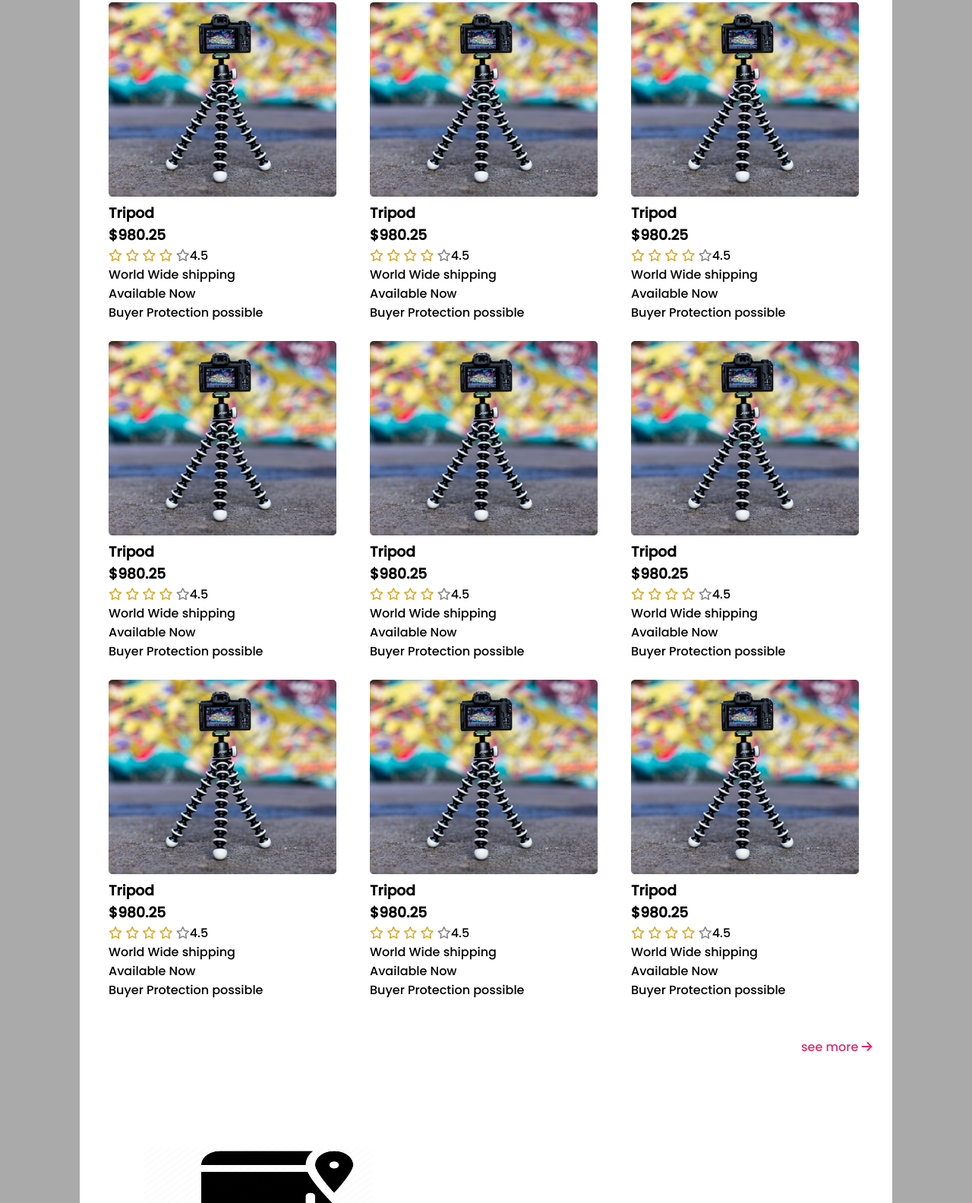
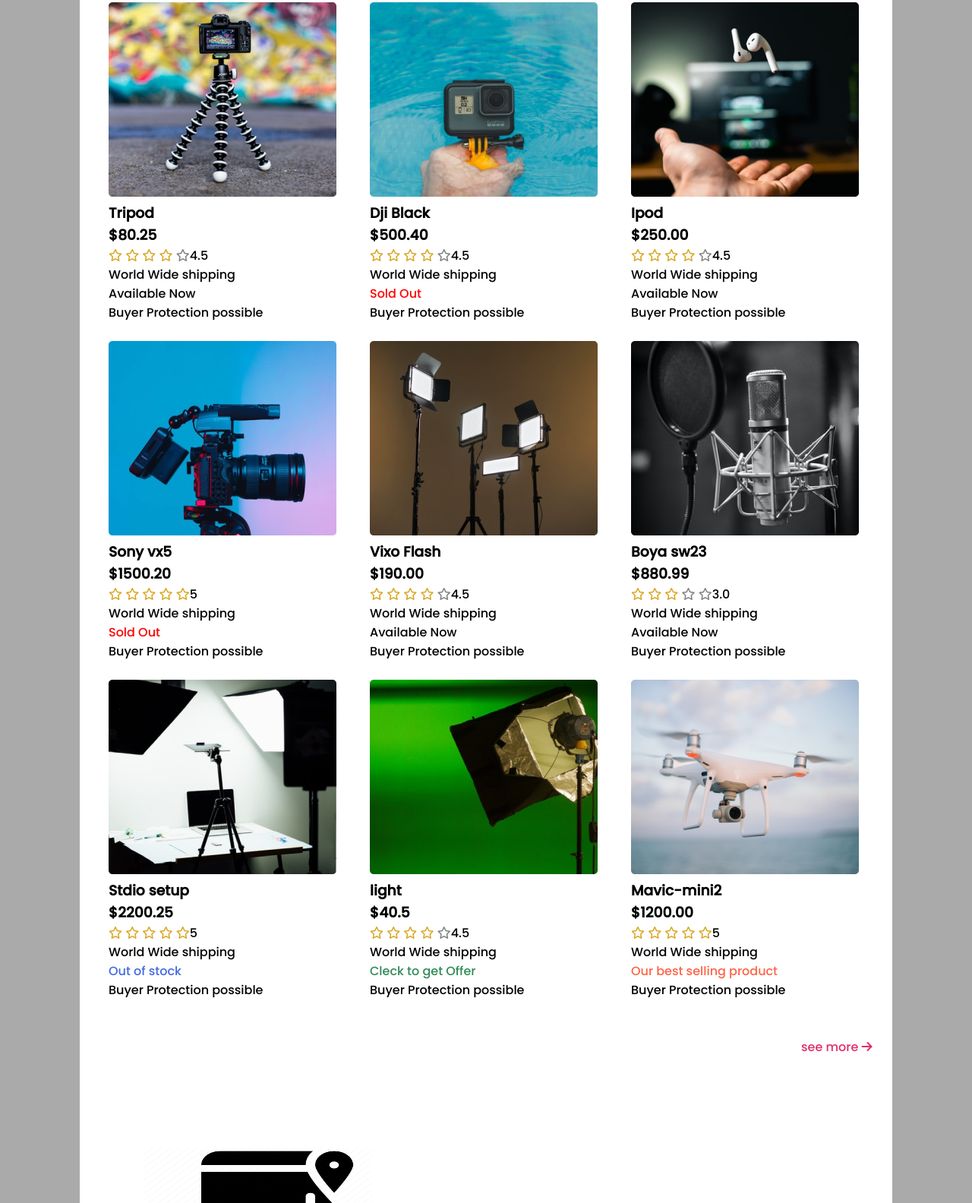
Before and after one commit to Mahamudul5/gear-assignment-2, a plain HTML site: page index.html in a window 1280 px wide. Shown: the part 486-2070 px from the top of the page at 76% size. Drawn offline with Linux system fonts and the light colour scheme; files whose address does not match are found by name.

Commit message:
max fixed

```diff
--- a/index.html
+++ b/index.html
@@ -29,16 +29,19 @@
                 <div class="header-anima">
                     <h1>Start your Journey as</h1>
                     <h1>Influencer </h1>
-                    <p>Lorem ipsum dolor sit amet, consectetur adipisicing elit. Earum natus sunt voluptas fugiat labore
-                        minima mollitia nihil eaque expe</p><br>
-                    <a class="button" href="#">prebook now <i class="fas fa-arrow-right"></i></a>
+                    <p>No matter what scenario you being to,know that you have already taken your first step in the
+                        journey to becoming an influencer.Now,here's how you are going to continue and soar higher. </p>
+                    <br>
+                    <a class="button" href="#">Prebook now <i class="fas fa-arrow-right"></i></a>
+                    <br>
                 </div>
                 <div class="header-photo">
                     <img src="images/main-camera.png" alt="">
                 </div>
             </div>
+            <hr>
             <!-- logo section start  -->
-            <hr>
+
             <div class="logoes">
                 <div class="logo">
                     <img src="logos/Ebay.svg" alt="">
@@ -70,7 +73,7 @@
                     <img src="images/tripod.png" alt="">
                     <div class="name">
                         <h3>Tripod</h3>
-                        <h3>$980.25</h3>
+                        <h3>$80.25</h3>
                     </div>
                     <div class="info">
                         <div class="star">
@@ -89,10 +92,32 @@
                     </div>
                 </div>
                 <div class="product">
-                    <img src="images/tripod.png" alt="">
+                    <img src="images/action.png" alt="">
                     <div class="name">
-                        <h3>Tripod</h3>
-                        <h3>$980.25</h3>
+                        <h3>Dji Black</h3>
+                        <h3>$500.40</h3>
+                    </div>
+                    <div class="info">
+                        <div class="star">
+                            <i class="far fa-star fill"></i>
+                            <i class="far fa-star fill"></i>
+                            <i class="far fa-star fill"></i>
+                            <i class="far fa-star fill"></i>
+                            <i class="far fa-star emty"></i>
+                        </div>
+                        <p>4.5</p>
+                    </div>
+                    <div class="description">
+                        <p>World Wide shipping</p>
+                        <p style="color: red;">Sold Out</p>
+                        <p>Buyer Protection possible</p>
+                    </div>
+                </div>
+                <div class="product">
+                    <img src="images/airpod.png" alt="">
+                    <div class="name">
+                        <h3>Ipod</h3>
+                        <h3>$250.00</h3>
                     </div>
                     <div class="info">
                         <div class="star">
@@ -111,10 +136,32 @@
                     </div>
                 </div>
                 <div class="product">
-                    <img src="images/tripod.png" alt="">
+                    <img src="images/camera.png" alt="">
                     <div class="name">
-                        <h3>Tripod</h3>
-                        <h3>$980.25</h3>
+                        <h3>Sony vx5</h3>
+                        <h3>$1500.20</h3>
+                    </div>
+                    <div class="info">
+                        <div class="star">
+                            <i class="far fa-star fill"></i>
+                            <i class="far fa-star fill"></i>
+                            <i class="far fa-star fill"></i>
+                            <i class="far fa-star fill"></i>
+                            <i class="far fa-star fill"></i>
+                        </div>
+                        <p>5</p>
+                    </div>
+                    <div class="description">
+                        <p>World Wide shipping</p>
+                        <p style="color: red;">Sold Out</p>
+                        <p>Buyer Protection possible</p>
+                    </div>
+                </div>
+                <div class="product">
+                    <img src="images/lights.png" alt="">
+                    <div class="name">
+                        <h3>Vixo Flash</h3>
+                        <h3>$190.00</h3>
                     </div>
                     <div class="info">
                         <div class="star">
@@ -133,10 +180,54 @@
                     </div>
                 </div>
                 <div class="product">
-                    <img src="images/tripod.png" alt="">
+                    <img src="images/mic.png" alt="">
                     <div class="name">
-                        <h3>Tripod</h3>
-                        <h3>$980.25</h3>
+                        <h3>Boya sw23</h3>
+                        <h3>$880.99</h3>
+                    </div>
+                    <div class="info">
+                        <div class="star">
+                            <i class="far fa-star fill"></i>
+                            <i class="far fa-star fill"></i>
+                            <i class="far fa-star fill"></i>
+                            <i class="far fa-star emty"></i>
+                            <i class="far fa-star emty"></i>
+                        </div>
+                        <p>3.0</p>
+                    </div>
+                    <div class="description">
+                        <p>World Wide shipping</p>
+                        <p>Available Now</p>
+                        <p>Buyer Protection possible</p>
+                    </div>
+                </div>
+                <div class="product">
+                    <img src="images/setup.png" alt="">
+                    <div class="name">
+                        <h3>Stdio setup</h3>
+                        <h3>$2200.25</h3>
+                    </div>
+                    <div class="info">
+                        <div class="star">
+                            <i class="far fa-star fill"></i>
+                            <i class="far fa-star fill"></i>
+                            <i class="far fa-star fill"></i>
+                            <i class="far fa-star fill"></i>
+                            <i class="far fa-star fill"></i>
+                        </div>
+                        <p>5</p>
+                    </div>
+                    <div class="description">
+                        <p>World Wide shipping</p>
+                        <p style="color: royalblue;">Out of stock</p>
+                        <p>Buyer Protection possible</p>
+                    </div>
+                </div>
+                <div class="product">
+                    <img src="images/single-light.png" alt="">
+                    <div class="name">
+                        <h3>light</h3>
+                        <h3>$40.5</h3>
                     </div>
                     <div class="info">
                         <div class="star">
@@ -150,15 +241,15 @@
                     </div>
                     <div class="description">
                         <p>World Wide shipping</p>
-                        <p>Available Now</p>
+                        <p style="color: seagreen;">Cleck to get Offer</p>
                         <p>Buyer Protection possible</p>
                     </div>
                 </div>
                 <div class="product">
-                    <img src="images/tripod.png" alt="">
-                    <div class="name">
-                        <h3>Tripod</h3>
-                        <h3>$980.25</h3>
+                    <img src="images/drone.png" alt="">
+                    <div class="description">
+                        <h3>Mavic-mini2</h3>
+                        <h3>$1200.00</h3>
                     </div>
                     <div class="info">
                         <div class="star">
@@ -166,101 +257,13 @@
                             <i class="far fa-star fill"></i>
                             <i class="far fa-star fill"></i>
                             <i class="far fa-star fill"></i>
-                            <i class="far fa-star emty"></i>
+                            <i class="far fa-star fill"></i>
                         </div>
-                        <p>4.5</p>
+                        <p>5</p>
                     </div>
                     <div class="description">
                         <p>World Wide shipping</p>
-                        <p>Available Now</p>
-                        <p>Buyer Protection possible</p>
-                    </div>
-                </div>
-                <div class="product">
-                    <img src="images/tripod.png" alt="">
-                    <div class="name">
-                        <h3>Tripod</h3>
-                        <h3>$980.25</h3>
-                    </div>
-                    <div class="info">
-                        <div class="star">
-                            <i class="far fa-star fill"></i>
-                            <i class="far fa-star fill"></i>
-                            <i class="far fa-star fill"></i>
-                            <i class="far fa-star fill"></i>
-                            <i class="far fa-star emty"></i>
-                        </div>
-                        <p>4.5</p>
-                    </div>
-                    <div class="description">
-                        <p>World Wide shipping</p>
-                        <p>Available Now</p>
-                        <p>Buyer Protection possible</p>
-                    </div>
-                </div>
-                <div class="product">
-                    <img src="images/tripod.png" alt="">
-                    <div class="name">
-                        <h3>Tripod</h3>
-                        <h3>$980.25</h3>
-                    </div>
-                    <div class="info">
-                        <div class="star">
-                            <i class="far fa-star fill"></i>
-                            <i class="far fa-star fill"></i>
-                            <i class="far fa-star fill"></i>
-                            <i class="far fa-star fill"></i>
-                            <i class="far fa-star emty"></i>
-                        </div>
-                        <p>4.5</p>
-                    </div>
-                    <div class="description">
-                        <p>World Wide shipping</p>
-                        <p>Available Now</p>
-                        <p>Buyer Protection possible</p>
-                    </div>
-                </div>
-                <div class="product">
-                    <img src="images/tripod.png" alt="">
-                    <div class="name">
-                        <h3>Tripod</h3>
-                        <h3>$980.25</h3>
-                    </div>
-                    <div class="info">
-                        <div class="star">
-                            <i class="far fa-star fill"></i>
-                            <i class="far fa-star fill"></i>
-                            <i class="far fa-star fill"></i>
-                            <i class="far fa-star fill"></i>
-                            <i class="far fa-star emty"></i>
-                        </div>
-                        <p>4.5</p>
-                    </div>
-                    <div class="description">
-                        <p>World Wide shipping</p>
-                        <p>Available Now</p>
-                        <p>Buyer Protection possible</p>
-                    </div>
-                </div>
-                <div class="product">
-                    <img src="images/tripod.png" alt="">
-                    <div class="name">
-                        <h3>Tripod</h3>
-                        <h3>$980.25</h3>
-                    </div>
-                    <div class="info">
-                        <div class="star">
-                            <i class="far fa-star fill"></i>
-                            <i class="far fa-star fill"></i>
-                            <i class="far fa-star fill"></i>
-                            <i class="far fa-star fill"></i>
-                            <i class="far fa-star emty"></i>
-                        </div>
-                        <p>4.5</p>
-                    </div>
-                    <div class="description">
-                        <p>World Wide shipping</p>
-                        <p>Available Now</p>
+                        <p style="color: tomato;">Our best selling product</p>
                         <p>Buyer Protection possible</p>
                     </div>
                 </div>
```
Also changed, not shown: styles/style.css (+15 -0 lines).
